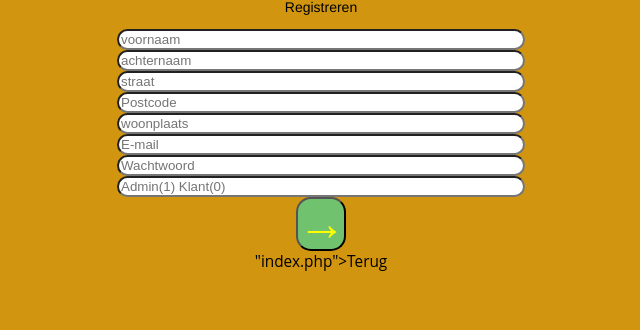
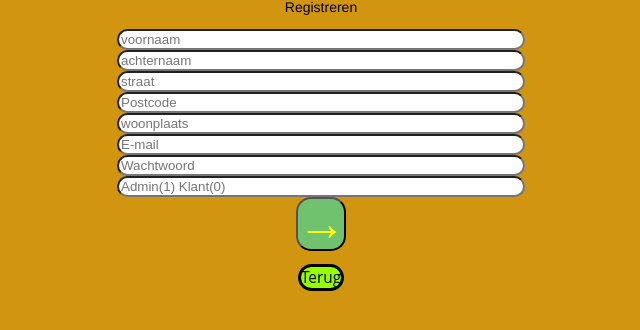
Before and after one commit to DDjesse/generic-beer, a PHP site: page /registreren.php in a window 1280 px wide. Shown: the part 103-433 px from the top of the page, without its empty margins (319-959 px from the left). Run offline with PHP 8.4, Linux system fonts and the light colour scheme.

Commit message:
Fixed Tform

```diff
--- a/registreren.html
+++ b/registreren.html
@@ -33,7 +33,8 @@
                 <input type="submit" class="icon" id="submit" name="submit" value="&rarr;"/>
 
         </div>
-        <a href="#" class="Tform">"index.php">Terug</a>
+    </br>
+        <a class="Tform" href="admin.php">Terug</a>
         </form>
     </div>
 
--- a/webshop.css
+++ b/webshop.css
@@ -70,3 +70,11 @@ html{
     width: 200px;
     border-radius: 25px;
 }
+.Tform{
+    border-style: solid;
+    border-radius: 25px;
+    background: rgb(149, 255, 0);
+    width:100%;
+    padding: 0;margin :0;width :100;
+
+}
```
